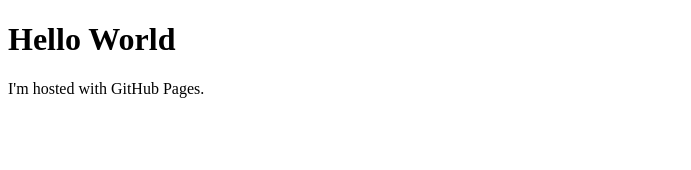
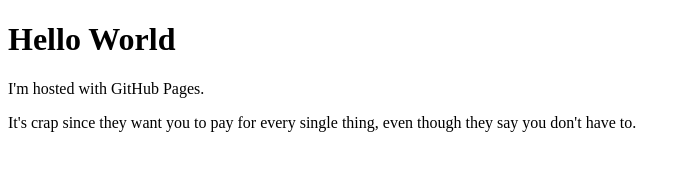
Before and after one commit to Graggor/graggor.github.io, a plain HTML site: page index.html in a window 1280 px wide. Shown: the whole page, without its empty margins (0-691 px from the left). Drawn offline with Linux system fonts and the light colour scheme.

Commit message:
Update index.html

```diff
--- a/index.html
+++ b/index.html
@@ -3,5 +3,6 @@
 <body>
 <h1>Hello World</h1>
 <p>I'm hosted with GitHub Pages.</p>
+<p>It's crap since they want you to pay for every single thing, even though they say you don't have to.</p>
 </body>
 </html>
```
